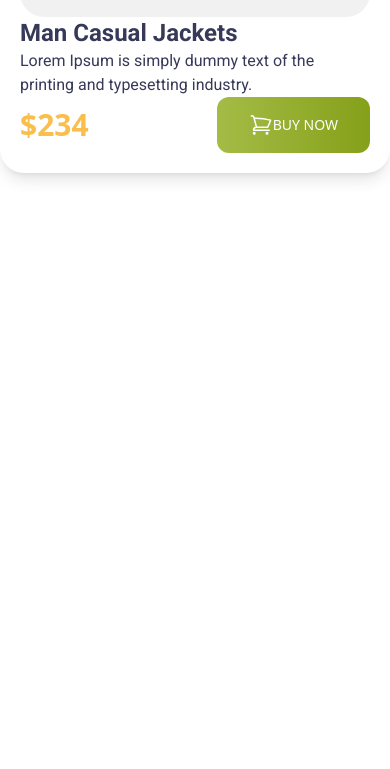
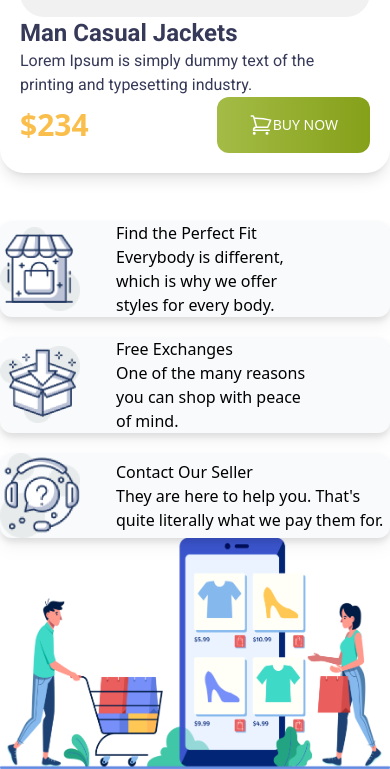
Before and after one commit to RahulKhanSuvo/penguin-fashion, a plain HTML site: page index.html in a window 390 px wide. Shown: the part 4341-5110 px from the top of the page. Before the commit the page ends 4562 px from the top, so only its background shows below. Drawn offline with nearby package versions, Linux system fonts and the light colour scheme.

Commit message:
add last section ans & responsive

```diff
--- a/index.html
+++ b/index.html
@@ -185,7 +185,43 @@
     </div>
    </div>
   </div>
-
+  </section>
+  <section class="flex justify-between flex-col md:flex-row items-center ">
+   <div class="md:w-1/4">
+    <div class="flex items-center gap-9 drop-shadow-lg bg-slate-50 rounded-xl">
+    <img class="w-20" src="icons/house.png" alt="">
+    <div class="w-2/4">
+      <h2>
+        Find the Perfect Fit
+      </h2>
+      <p>Everybody is different, which is why we
+        offer styles for every body.</p>
+    </div>
+  </div>
+  <div class="flex items-center gap-9 drop-shadow-lg bg-slate-50 my-5 rounded-xl">
+    <img class="w-20" src="icons/box.png" alt="">
+    <div class="w-2/4">
+      <h2>
+        Free Exchanges
+      </h2>
+      <p>One of the many reasons you can shop
+        with peace of mind.</p>
+    </div>
+  </div>
+  <div class="flex items-center gap-9 drop-shadow-lg bg-slate-50 rounded-xl">
+    <img class="w-20" src="icons/question.png" alt="">
+    <div>
+      <h2 class="w-2/4">
+        Contact Our Seller
+      </h2>
+      <p>They are here to help you. That's quite
+        literally what we pay them for.</p>
+    </div>
+  </div>
+</div>
+    <div class=" md:w-2/4">
+      <img src="images/shopping.png" alt="">
+    </div>
   </section>
 
   </main>
```
